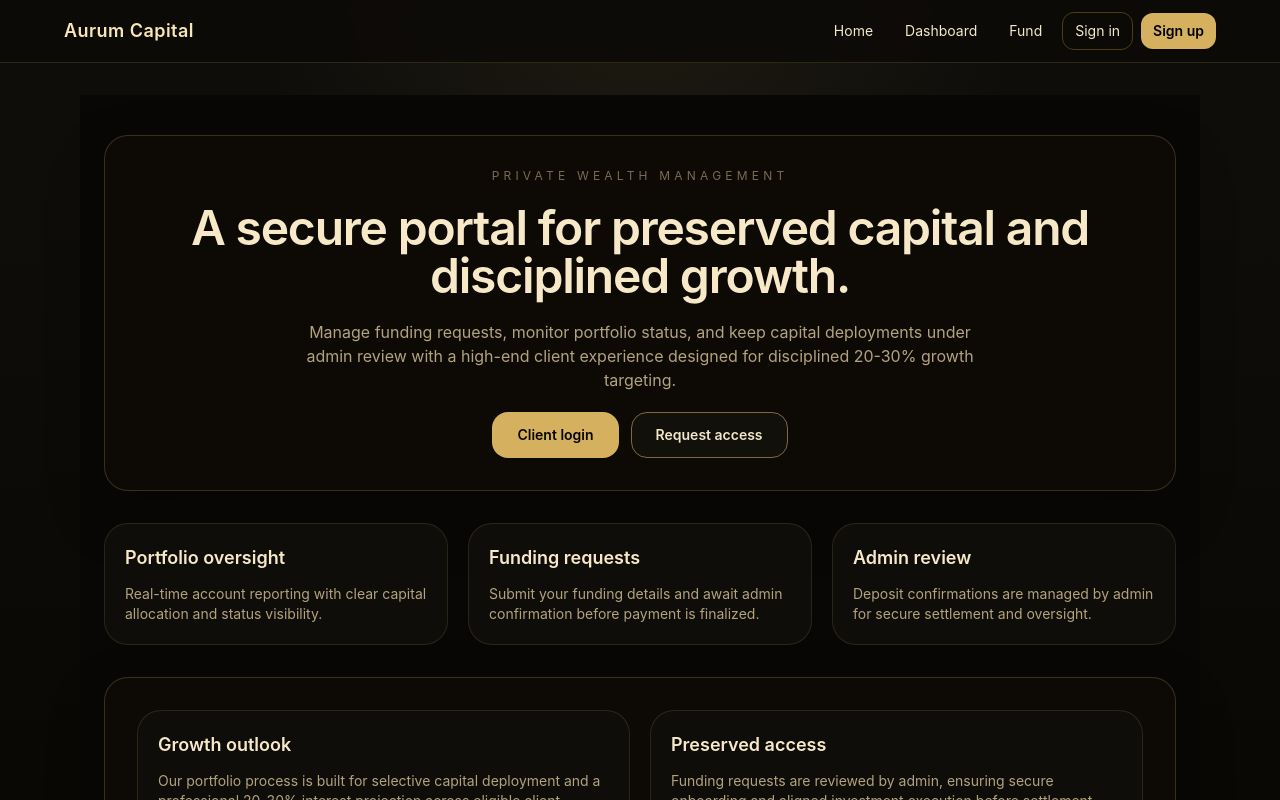
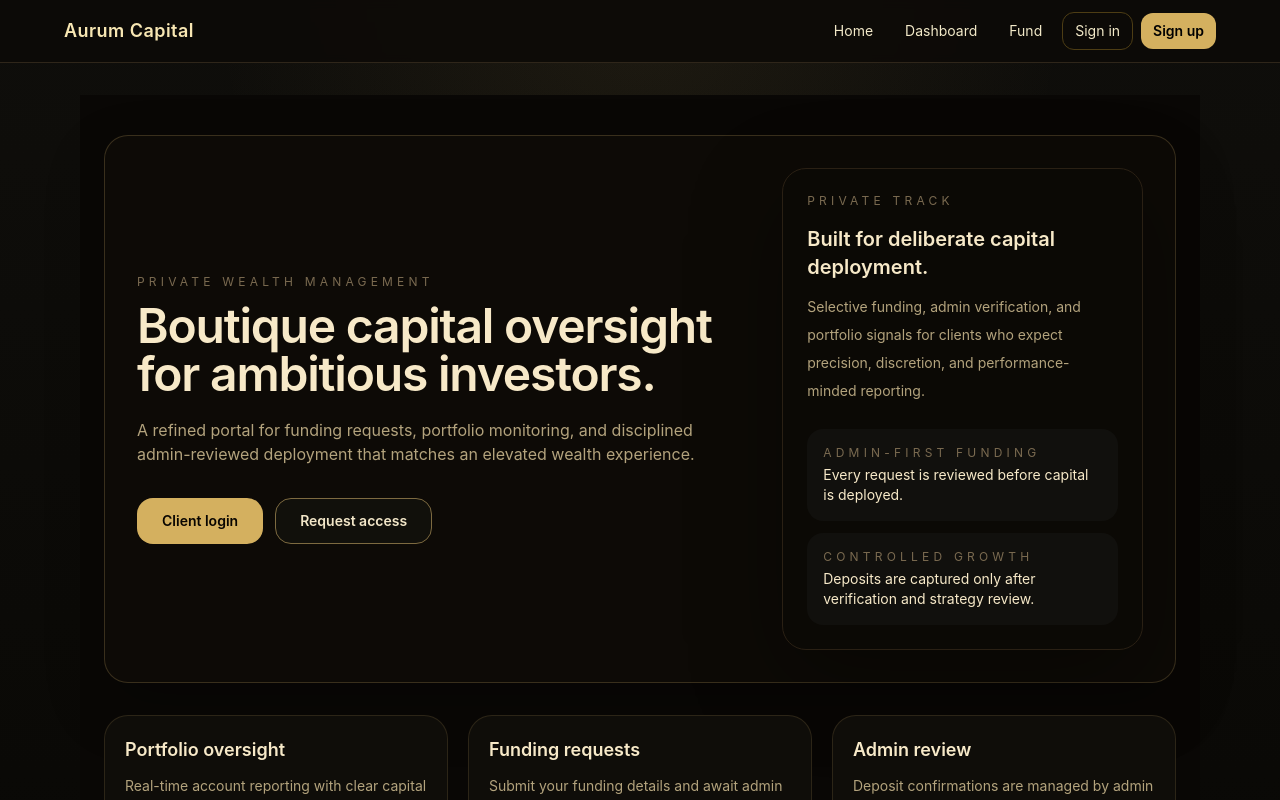
Before and after one commit to classicclown-codes/investment-broker, a React (Vite) app: page / in a window 1280 px wide. Shown: the top 800 px of the page. Built offline with nearby package versions, Linux system fonts and the light colour scheme; no server answers.

Commit message:
version 2.1

```diff
--- a/src/pages/AdminDashboard.jsx
+++ b/src/pages/AdminDashboard.jsx
@@ -96,10 +96,14 @@ export default function AdminDashboard() {
     }
   }, [])
 
-  const requestsTotal = fundingRequests.reduce((sum, request) => sum + (request.amount || 0), 0)
-  const totalAssets = requestsTotal || clients.reduce((sum, client) => sum + (client.portfolioValue || 0), 0)
+  const confirmedAUM = clients.reduce((sum, client) => sum + (client.portfolioValue || 0), 0)
+  const pendingAUM = fundingRequests
+    .filter((request) => ['pending', 'awaiting_confirmation', 'submitted'].includes((request.status || '').toLowerCase()))
+    .reduce((sum, request) => sum + (request.amount || 0), 0)
+  const totalAssets = confirmedAUM + pendingAUM
   const activeClients = clients.filter((client) => client.status === 'Active').length
   const pendingReviewCount = pendingPayments.length
+  const pendingRequestCount = fundingRequests.filter((request) => ['pending', 'awaiting_confirmation', 'submitted'].includes((request.status || '').toLowerCase())).length
   const projectedGrowthMin = totalAssets * 0.2
   const projectedGrowthMax = totalAssets * 0.3
 
@@ -115,16 +119,38 @@ export default function AdminDashboard() {
       if (transactionError) throw transactionError
 
       if (payment?.accountId) {
+        const { data: accountData, error: accountFetchError } = await supabase
+          .from('accounts')
+          .select('portfolio_value,pending_deposits')
+          .eq('id', payment.accountId)
+          .single()
+
+        if (accountFetchError) throw accountFetchError
+
+        const newPortfolioValue = (accountData.portfolio_value || 0) + (payment.amount || 0)
+        const newPendingDeposits = Math.max(0, (accountData.pending_deposits || 0) - (payment.amount || 0))
+
         const { error: accountError } = await supabase
           .from('accounts')
-          .update({ portfolio_value: payment.amount || 0, pending_deposits: 0 })
+          .update({ portfolio_value: newPortfolioValue, pending_deposits: newPendingDeposits })
           .eq('id', payment.accountId)
 
         if (accountError) throw accountError
 
+        const { data: clientData, error: clientFetchError } = await supabase
+          .from('clients')
+          .select('portfolio_value')
+          .eq('account_id', payment.accountId)
+          .single()
+
+        if (clientFetchError) throw clientFetchError
+
         const { error: clientError } = await supabase
           .from('clients')
-          .update({ status: 'Active', portfolio_value: payment.amount || 0 })
+          .update({
+            status: 'Active',
+            portfolio_value: (clientData.portfolio_value || 0) + (payment.amount || 0),
+          })
           .eq('account_id', payment.accountId)
 
         if (clientError) throw clientError
@@ -132,7 +158,11 @@ export default function AdminDashboard() {
         setClients((prev) =>
           prev.map((client) =>
             client.accountId === payment.accountId
-              ? { ...client, status: 'Active', portfolioValue: payment.amount || client.portfolioValue }
+              ? {
+                  ...client,
+                  status: 'Active',
+                  portfolioValue: (client.portfolioValue || 0) + (payment.amount || 0),
+                }
               : client
           )
         )
@@ -165,25 +195,22 @@ export default function AdminDashboard() {
         <div className="surface-card p-5">
           <div className="text-xs uppercase tracking-[0.3em] text-muted mb-2">Total AUM</div>
           <div className="text-3xl font-semibold text-[#f7e9c8]">${totalAssets.toLocaleString()}</div>
+          <p className="mt-2 text-sm text-[#b3a37d]">Confirmed capital plus deposits currently under review.</p>
         </div>
         <div className="surface-card p-5">
           <div className="text-xs uppercase tracking-[0.3em] text-muted mb-2">Active clients</div>
           <div className="text-3xl font-semibold text-[#f7e9c8]">{activeClients}</div>
+          <p className="mt-2 text-sm text-[#b3a37d]">Clients whose accounts are approved and live.</p>
         </div>
         <div className="surface-card p-5">
           <div className="text-xs uppercase tracking-[0.3em] text-muted mb-2">Pending reviews</div>
           <div className="text-3xl font-semibold text-[#f7e9c8]">{pendingReviewCount}</div>
+          <p className="mt-2 text-sm text-[#b3a37d]">Payment requests awaiting admin confirmation.</p>
         </div>
         <div className="surface-card p-5">
-          <div className="text-xs uppercase tracking-[0.3em] text-muted mb-2">Projected growth</div>
-          <div className="text-3xl font-semibold text-[#f7e9c8]">
-            {activeClients > 0
-              ? `$${projectedGrowthMin.toLocaleString()} - $${projectedGrowthMax.toLocaleString()}`
-              : '20-30%'}
-          </div>
-          <p className="mt-2 text-sm text-[#b3a37d]">
-            Active portfolios are positioned for 20-30% interest projection, reflecting disciplined capital deployment.
-          </p>
+          <div className="text-xs uppercase tracking-[0.3em] text-muted mb-2">Pending deposits</div>
+          <div className="text-3xl font-semibold text-[#f7e9c8]">${pendingAUM.toLocaleString()}</div>
+          <p className="mt-2 text-sm text-[#b3a37d]">Total deposit requests submitted but not yet confirmed.</p>
         </div>
       </section>
 
--- a/src/pages/Dashboard.jsx
+++ b/src/pages/Dashboard.jsx
@@ -112,6 +112,10 @@ export default function Dashboard() {
   const returnsPct = investedAmount > 0 ? (returnsAmount / investedAmount) * 100 : 0
   const hasPendingDeposits = pending_deposits > 0
   const isInvestmentActive = !hasPendingDeposits && portfolioValue > 0
+  const pageMessage = hasPendingDeposits
+    ? 'Your funding request is under admin review and will begin tracking after confirmation.'
+    : 'Your approved allocation is live and being tracked with performance signals and portfolio discipline.'
+  const statusLabel = hasPendingDeposits ? 'Awaiting approval' : 'Performance live'
 
   return (
     <div className="space-y-8 sm:space-y-10">
@@ -120,7 +124,7 @@ export default function Dashboard() {
           <div>
             <p className="text-xs uppercase tracking-[0.35em] text-[#7a6a50]">Private client portal</p>
             <h1 className="mt-3 text-3xl font-semibold tracking-tight text-[#f7e9c8] sm:text-4xl">Welcome back, {auth.user?.name.split(' ')[0] || 'Investor'}</h1>
-            <p className="mt-3 max-w-2xl text-sm text-[#b3a37d]">A concise view of your account, returns and pending admin approvals with a disciplined growth target of 20-30% interest.</p>
+            <p className="mt-3 max-w-2xl text-sm text-[#b3a37d]">{pageMessage}</p>
             {noAccount && (
               <div className="mt-4 rounded-3xl border border-[#4a3c29] bg-[#19150f] p-4 text-sm text-[#d4b05f]">
                 <p className="font-semibold text-[#f7e9c8]">Account setup needed</p>
@@ -194,7 +198,7 @@ export default function Dashboard() {
               <h3 className="text-lg font-semibold text-[#f7e9c8]">Recent activity</h3>
               <p className="text-sm text-[#b3a37d] mt-2">Recent deposits and transaction statuses.</p>
             </div>
-            <div className="rounded-full bg-[#1a1720] px-4 py-2 text-xs uppercase tracking-[0.35em] text-[#7a6a50]">Admin confirmed</div>
+            <div className="rounded-full bg-[#1a1720] px-4 py-2 text-xs uppercase tracking-[0.35em] text-[#7a6a50]">{statusLabel}</div>
           </div>
           <div className="space-y-3">
             {(recentTransactions || []).map((tx) => (
--- a/src/pages/Landing.jsx
+++ b/src/pages/Landing.jsx
@@ -27,19 +27,38 @@ export default function Landing() {
     <div className="min-h-screen bg-[#090705] px-4 py-6 text-[#f2e9c8] sm:px-6 sm:py-10">
       <div className="mx-auto max-w-6xl space-y-8">
         <section className="surface-card p-6 sm:p-8">
-          <div className="space-y-5 text-center">
+          <div className="grid gap-8 lg:grid-cols-[1.7fr_1fr] lg:items-center">
+            <div>
               <p className="text-xs uppercase tracking-[0.35em] text-[#7a6a50]">Private wealth management</p>
-            <h1 className="text-4xl font-semibold tracking-tight text-[#f7e9c8] sm:text-5xl">A secure portal for preserved capital and disciplined growth.</h1>
-            <p className="mx-auto max-w-2xl text-sm leading-7 text-[#b3a37d] sm:text-base">
-              Manage funding requests, monitor portfolio status, and keep capital deployments under admin review with a high-end client experience designed for disciplined 20-30% growth targeting.
+              <h1 className="mt-3 text-4xl font-semibold tracking-tight text-[#f7e9c8] sm:text-5xl">Boutique capital oversight for ambitious investors.</h1>
+              <p className="mt-5 max-w-2xl text-sm leading-7 text-[#b3a37d] sm:text-base">
+                A refined portal for funding requests, portfolio monitoring, and disciplined admin-reviewed deployment that matches an elevated wealth experience.
               </p>
-            <div className="mx-auto flex max-w-sm flex-col gap-3 sm:flex-row sm:justify-center">
-              <Link to="/login" className="brand-button inline-flex justify-center rounded-2xl px-6 py-3 text-sm font-semibold text-black">
+              <div className="mt-8 flex flex-col gap-3 sm:flex-row">
+                <Link to="/login" className="brand-button inline-flex justify-center rounded-2xl px-6 py-3 text-sm font-semibold text-black transition hover:-translate-y-0.5">
                   Client login
                 </Link>
-              <Link to="/signup" className="inline-flex justify-center rounded-2xl border border-[#7d6a40] bg-[#11100b] px-6 py-3 text-sm font-semibold text-[#f2e6c8] transition hover:border-[#d4b05f]">
+                <Link to="/signup" className="inline-flex justify-center rounded-2xl border border-[#7d6a40] bg-[#11100b] px-6 py-3 text-sm font-semibold text-[#f2e6c8] transition hover:border-[#d4b05f] hover:-translate-y-0.5">
                   Request access
                 </Link>
+              </div>
+            </div>
+            <div className="rounded-[1.5rem] border border-[#2a2014] bg-[#0b0905] p-6 shadow-[0_30px_90px_rgba(0,0,0,0.35)]">
+              <div className="text-xs uppercase tracking-[0.35em] text-[#7a6a50]">Private track</div>
+              <div className="mt-4 text-xl font-semibold text-[#f7e9c8]">Built for deliberate capital deployment.</div>
+              <p className="mt-3 text-sm leading-7 text-[#b3a37d]">
+                Selective funding, admin verification, and portfolio signals for clients who expect precision, discretion, and performance-minded reporting.
+              </p>
+              <div className="mt-6 space-y-3 text-sm">
+                <div className="rounded-2xl bg-[#11100d] p-4">
+                  <div className="text-xs uppercase tracking-[0.35em] text-[#7a6a50]">Admin-first funding</div>
+                  <div className="mt-1 text-[#f7e9c8]">Every request is reviewed before capital is deployed.</div>
+                </div>
+                <div className="rounded-2xl bg-[#11100d] p-4">
+                  <div className="text-xs uppercase tracking-[0.35em] text-[#7a6a50]">Controlled growth</div>
+                  <div className="mt-1 text-[#f7e9c8]">Deposits are captured only after verification and strategy review.</div>
+                </div>
+              </div>
             </div>
           </div>
         </section>
```
Also changed, not shown: 1 other file (tests, documents, lock files or other folders). Lines whose indentation alone changed are shown as unchanged.
